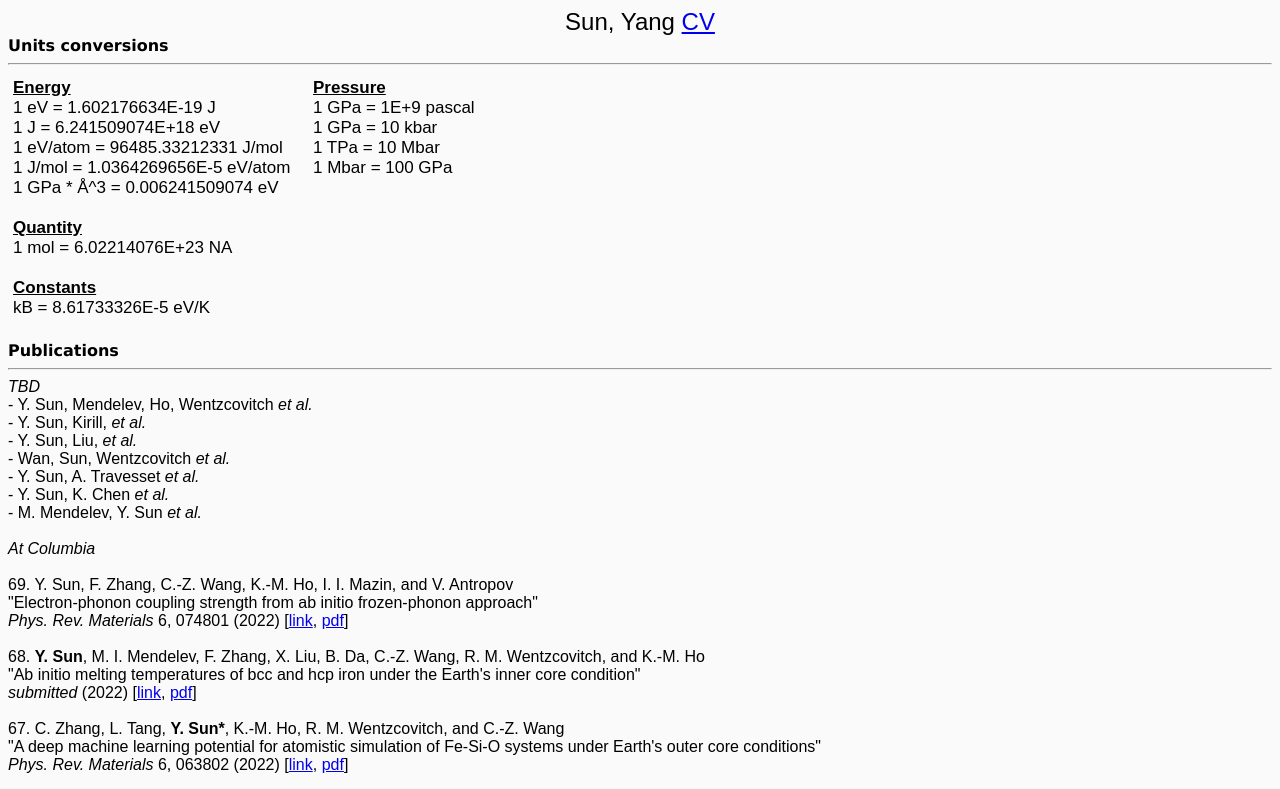
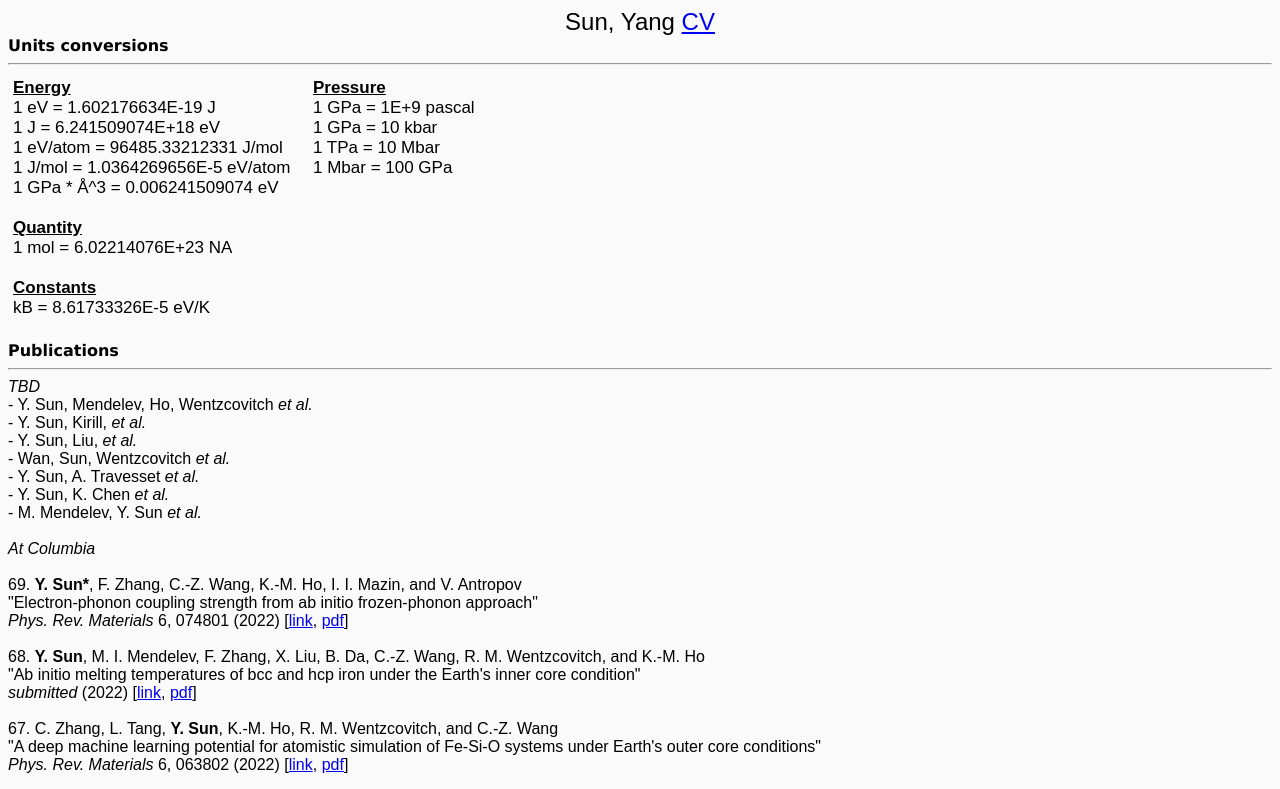
Before and after one commit to y-sun/web, a plain HTML site: page index.html in a window 1280 px wide. Shown: the top 789 px of the page. Drawn offline with Linux system fonts and the light colour scheme.

Commit message:
Update index.html

```diff
--- a/index.html
+++ b/index.html
@@ -118,7 +118,7 @@ kB = 8.61733326E-5 eV/K
 <br>
 <i>At Columbia</i> <br><br>
 
-69. Y. Sun, F. Zhang, C.-Z. Wang, K.-M. Ho, I. I. Mazin, and V. Antropov<br>
+69. <b>Y. Sun*</b>, F. Zhang, C.-Z. Wang, K.-M. Ho, I. I. Mazin, and V. Antropov<br>
 "Electron-phonon coupling strength from ab initio frozen-phonon approach" <br>
 <i>Phys. Rev. Materials</i> 6, 074801 (2022) [<a href="https://doi.org/10.1103/PhysRevMaterials.6.074801">link</a>, <a href="pdf/69.pdf">pdf</a>]<br>
 <br>
@@ -129,7 +129,7 @@ kB = 8.61733326E-5 eV/K
 <br>
 
 
-67.  C. Zhang, L. Tang, <b>Y. Sun*</b>, K.-M. Ho, R. M. Wentzcovitch, and C.-Z. Wang<br>
+67.  C. Zhang, L. Tang, <b>Y. Sun</b>, K.-M. Ho, R. M. Wentzcovitch, and C.-Z. Wang<br>
 "A deep machine learning potential for atomistic simulation of Fe-Si-O systems under Earth's outer core conditions" <br>
 <i>Phys. Rev. Materials </i> 6, 063802 (2022) [<a href="https://doi.org/10.1103/PhysRevMaterials.6.063802">link</a>, <a href="pdf/67.pdf">pdf</a>]<br>
 <br>
```
